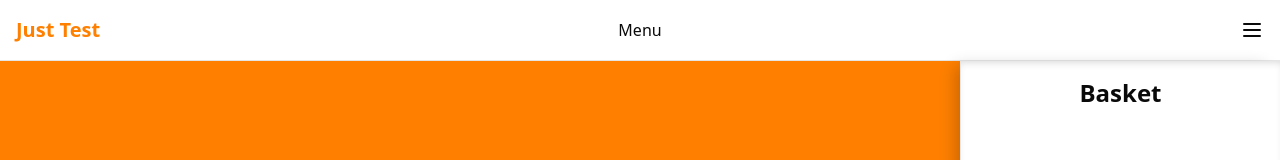
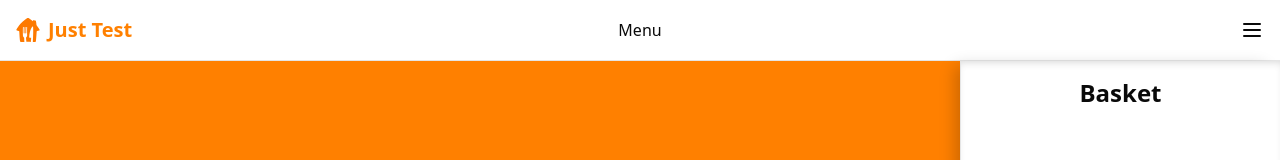
Before and after one commit to sriharshAmur/just-test, a React (Vite) app: page / in a window 1280 px wide. Shown: the top 160 px of the page. Built offline with nearby package versions, Linux system fonts and the light colour scheme.

Commit message:
Added JET Logo

```diff
--- a/index.html
+++ b/index.html
@@ -1,20 +1,23 @@
-<!DOCTYPE html>
+<!doctype html>
 <html lang="en">
   <head>
     <meta charset="UTF-8" />
     <link
       rel="icon"
       type="image/svg+xml"
-      href="/vite.svg" />
+      href="/logo.svg"
+    />
     <meta
       name="viewport"
-      content="width=device-width, initial-scale=1.0" />
+      content="width=device-width, initial-scale=1.0"
+    />
     <title>Just Test</title>
   </head>
   <body>
     <div id="root"></div>
     <script
       type="module"
-      src="/src/main.tsx"></script>
+      src="/src/main.tsx"
+    ></script>
   </body>
 </html>
--- a/src/components/Header.tsx
+++ b/src/components/Header.tsx
@@ -4,7 +4,11 @@ const Header = () => {
   return (
     <header className="flex items-center justify-between border-b px-4 py-4">
       <div className="flex flex-1 items-center gap-x-2">
-        {/* <span>Logo</span> */}
+        <img
+          src="/logo.svg"
+          alt="Logo"
+          className="h-6 w-6"
+        />
         <span className="text-xl font-semibold text-primary">Just Test</span>
       </div>
       <div className="hidden flex-1 text-center md:block">Menu</div>
```
Also changed, not shown: public/logo.svg (added).
